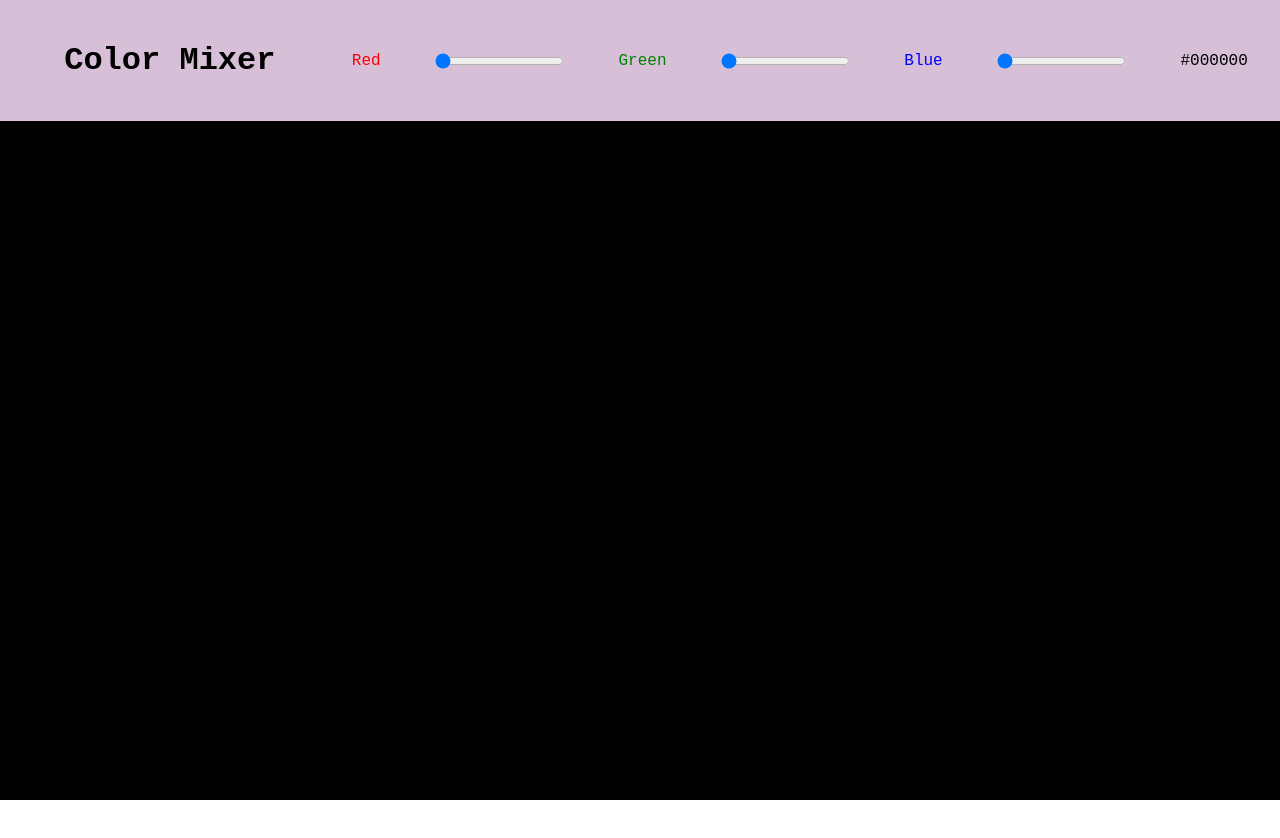
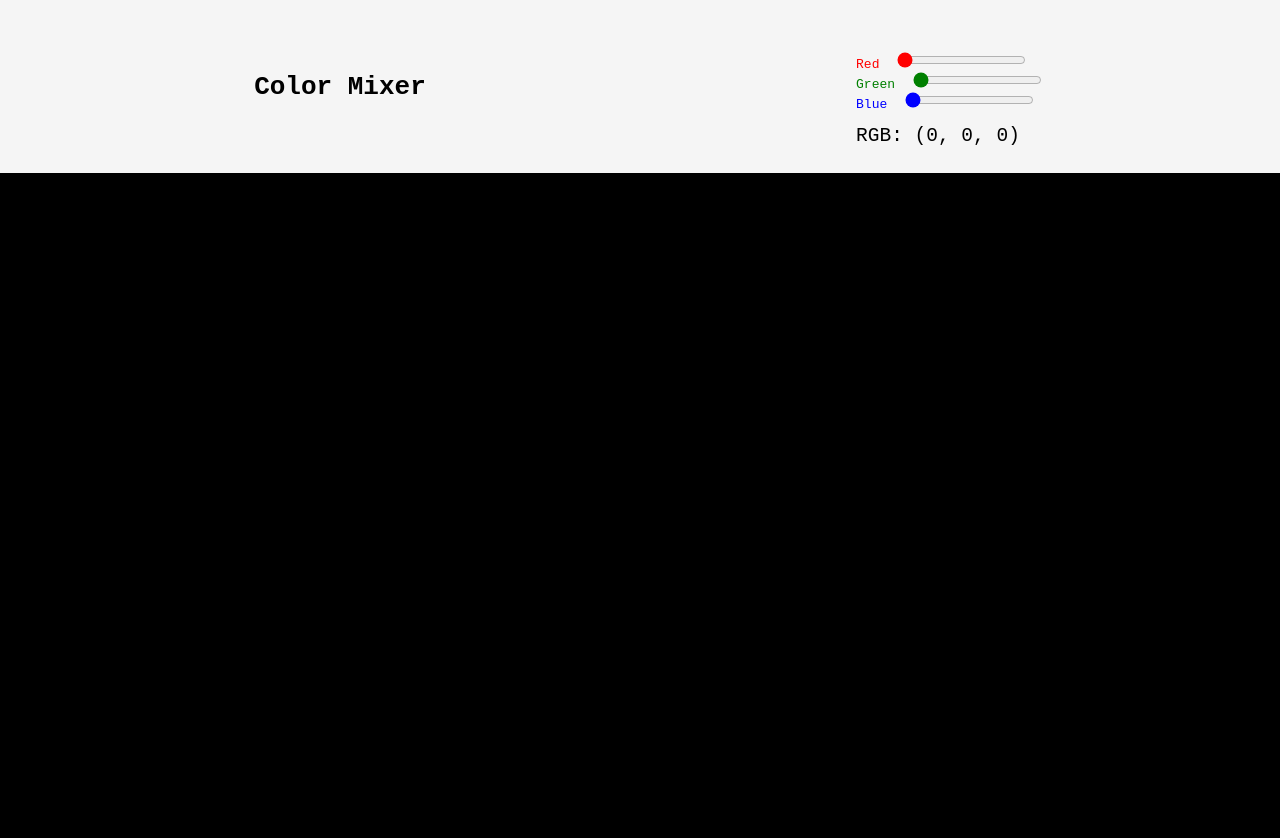
Before and after one commit to jennywhitmore/web-devs, a plain HTML site: page colorchanger/index.html in a window 1280 px wide. Before the commit the page ends 800 px from the top, so only its background shows below. Drawn offline with Linux system fonts and the light colour scheme.

Commit message:
initial commit

```diff
--- a/colorchanger/index.html
+++ b/colorchanger/index.html
@@ -3,28 +3,41 @@
 
 <head>
     <meta charset="UTF-8">
+    <meta http-equiv="X-UA-Compatible" content="IE=edge" />
     <meta name="viewport" content="width=device-width, initial-scale=1.0">
     <link rel="stylesheet" href="styles.css">
+    <script src="script.js" defer></script>
     <title>Color Mixer</title>
 </head>
 
 <body>
     <header>
+
         <h1>Color Mixer</h1>
+
+        <div class="divContainer">
+            <div>
                 <label class="redLabel" for="redSlider">Red</label>
                 <input type="range" id="redSlider" class="slider" min="0" max="255" value="0">
+            </div>
 
+            <div>
                 <label class="greenLabel" for="greenSlider">Green</label>
                 <input type="range" id="greenSlider" class="slider" min="0" max="255" value="0">
+            </div>
 
+            <div>
                 <label class="blueLabel" for="blueSlider">Blue</label>
                 <input type="range" id="blueSlider" class="slider" min="0" max="255" value="0">
+            </div>
 
-        <div class="color-value">#000000</div>
+            <div class="color-value">
+                #000000
+            </div>
+        </div>
     </header>
-    <div class="color-app">
+    <div class="color-field">
     </div>
-    <script src="script.js"></script>
 </body>
 
 </html>
--- a/colorchanger/script.js
+++ b/colorchanger/script.js
@@ -1,71 +1,27 @@
-// Select the redSlider element using querySelector
+// Select the Sliders using querySelector
 const redSlider = document.querySelector("#redSlider");
-
-// Select the greenSlider element using querySelector
 const greenSlider = document.querySelector("#greenSlider");
-
-// Select the blueSlider element using querySelector
 const blueSlider = document.querySelector("#blueSlider");
-
-// Select the .color-value element using querySelector
 const colorValue = document.querySelector(".color-value");
-
-// Select the .color-app element using querySelector
-const colorApp = document.querySelector(".color-app");
+const colorApp = document.querySelector(".color-field");
 
 // Function to update the color based on the slider values
 function updateColor() {
-  // Get the value of the redSlider
   const redValue = redSlider.value;
-
-  // Get the value of the greenSlider
   const greenValue = greenSlider.value;
-
-  // Get the value of the blueSlider
   const blueValue = blueSlider.value;
 
-  // Convert the RGB values to hexadecimal format
-  const colorHex = rgbToHex(redValue, greenValue, blueValue);
+  // Update the text content of the .color-value element with the rgb value
+  colorValue.textContent = `RGB: (${redValue}, ${greenValue}, ${blueValue})`;
 
-  // Update the text content of the .color-value element with the colorHex value
-  colorValue.textContent = colorHex;
-
-  // Set the background color of the .color-app element to the calculated RGB color
+  // Set background color of color-field to calculated RGB color
   colorApp.style.backgroundColor = `rgb(${redValue},${greenValue},${blueValue})`;
 }
 
-// Function to convert RGB values to hexadecimal format
-function rgbToHex(r, g, b) {
-  // Convert the red value to hexadecimal
-  const red = toHex(r);
-
-  // Convert the green value to hexadecimal
-  const green = toHex(g);
-
-  // Convert the blue value to hexadecimal
-  const blue = toHex(b);
-
-  // Return the hexadecimal color value
-  return `#${red}${green}${blue}`;
-}
-
-// Function to convert a decimal color value to a 2-digit hexadecimal value
-function toHex(color) {
-  // Convert the color value to its hexadecimal representation
-  const hex = color.toString(16);
-
-  // If the hexadecimal value is single-digit, prepend 0 to make it a 2-digit value
-  return hex.length === 1 ? "0" + hex : hex;
-}
-
-// Add an input event listener to the redSlider that triggers the updateColor function
+// Add input event listener to all Sliders
 redSlider.addEventListener("input", updateColor);
-
-// Add an input event listener to the greenSlider that triggers the updateColor function
 greenSlider.addEventListener("input", updateColor);
-
-// Add an input event listener to the blueSlider that triggers the updateColor function
 blueSlider.addEventListener("input", updateColor);
 
-// Initialize the color on page load
+// Call the program
 updateColor();
--- a/colorchanger/styles.css
+++ b/colorchanger/styles.css
@@ -1,21 +1,36 @@
+html {
+  box-sizing: border-box;
+  font-family: monospace;
+}
+
+*,
+*:before,
+*:after {
+  box-sizing: inherit;
+}
+
+html,
+body {
+  height: 100%;
+}
+
 body {
   margin: 0;
-  padding: 0;
-  height: 100vh;
-  display: flex;
-  flex-direction: column;
-  font-family: Arial, sans-serif;
 }
 
 header {
-  background-color: thistle;
   display: flex;
   align-items: center;
   justify-content: space-around;
-  padding: 10px;
+  padding: 2rem;
+  background-color: whitesmoke;
   font-family: monospace;
   font-size: 1rem;
 }
+header > * + * {
+  margin-top: 2rem !important;
+}
+
 h1 {
   margin: 2rem;
 }
@@ -24,7 +39,7 @@ h1 {
   margin: 0 10px;
 }
 
-.color-app {
+.color-field {
   height: 100%;
   display: flex;
   align-items: center;
@@ -32,14 +47,51 @@ h1 {
   font-size: 2em;
 }
 
+.color-value {
+  padding-top: 1rem;
+  font-size: 1.5rem;
+  margin: 0;
+}
+
 .redLabel {
   color: red;
+}
+
+input#redSlider {
+  accent-color: red;
 }
 
 .greenLabel {
   color: green;
 }
 
+input#greenSlider {
+  accent-color: green;
+}
+
 .blueLabel {
   color: blue;
 }
+
+input#blueSlider {
+  accent-color: blue;
+}
+
+//MediaQuery-Section//
+
+@media screen and (min-width: 600px) {
+  header {
+    flex-direction: row;
+    align-items: baseline;
+    gap: 2rem;
+  }
+
+  header > * + * {
+    margin-top: unset !important;
+  }
+
+  @media screen and (min-width: 600px) {
+    .color-value {
+      margin-left: auto;
+    }
+  }
```
Lines whose indentation alone changed are shown as unchanged.
